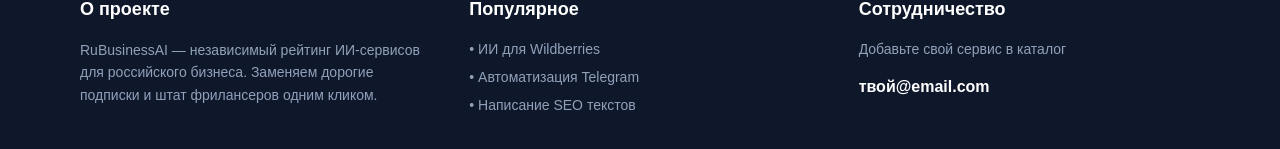
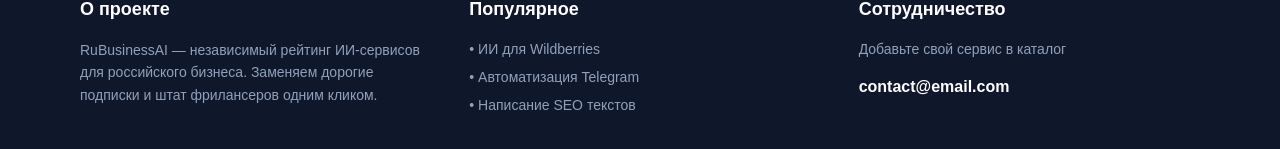
Before and after one commit to FlyJikey/rubusiness-ai, a Next.js app: page / in a window 1280 px wide. Shown: the part 1850-1999 px from the top of the page. Built offline with nearby package versions, Linux system fonts and the light colour scheme.

Commit message:
правка email

```diff
--- a/app/page.js
+++ b/app/page.js
@@ -133,7 +133,7 @@
           <div>
             <h4 className="text-white font-bold mb-4 text-lg">Сотрудничество</h4>
             <p className="text-sm mb-4">Добавьте свой сервис в каталог</p>
-            <a href="mailto:ribosomov92@mail.ru" className="text-white font-bold hover:text-blue-400">твой@email.com</a>
+            <a href="mailto:ribosomov92@mail.ru" className="text-white font-bold hover:text-blue-400">contact@email.com</a>
           </div>
         </div>
       </footer>
```
